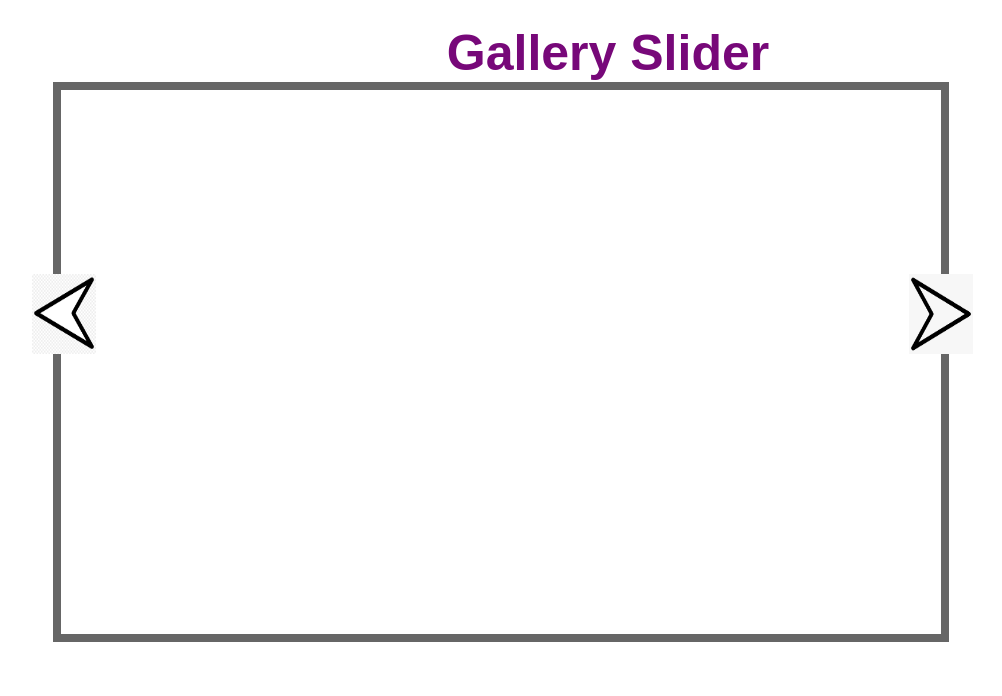
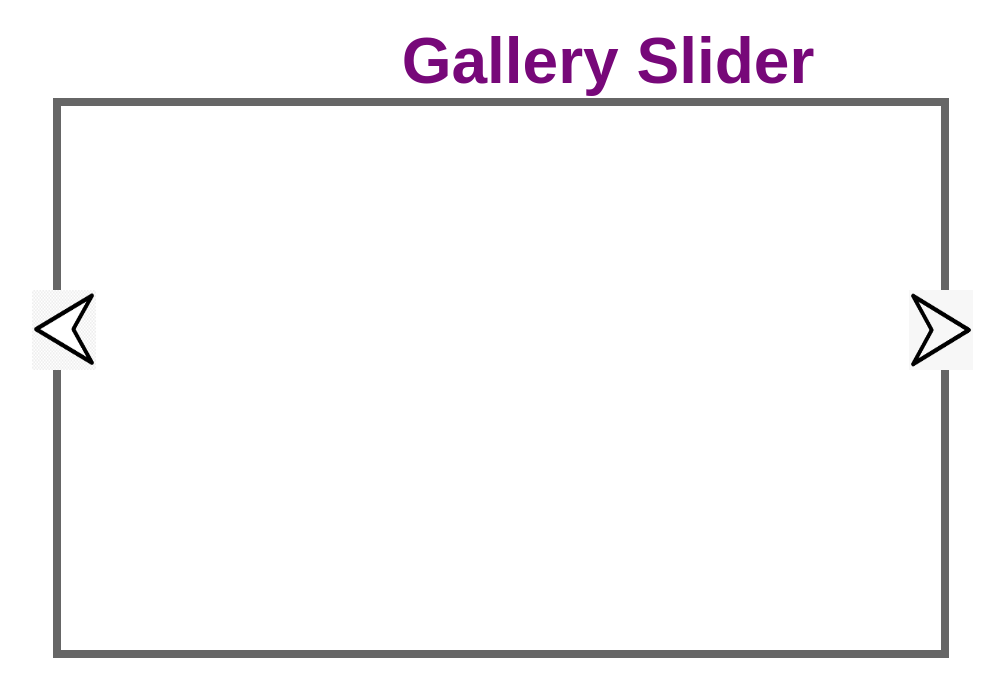
Before and after one commit to AlishaKausheen/jEasy, a plain HTML site: page index.html in a window 1280 px wide. Shown: the whole page, without its empty margins (32-1034 px from the left). Drawn offline with Linux system fonts and the light colour scheme.

Commit message:
still some issues in body colour

```diff
--- a/index.css
+++ b/index.css
@@ -5,8 +5,7 @@
 }
 body {
   font-family: Arial, Helvetica, sans-serif;
-  font-size: 25px;
-  color: aliceblue;
+  font-size: 2rem;
 }
 h1 {
   text-align: center;
```
